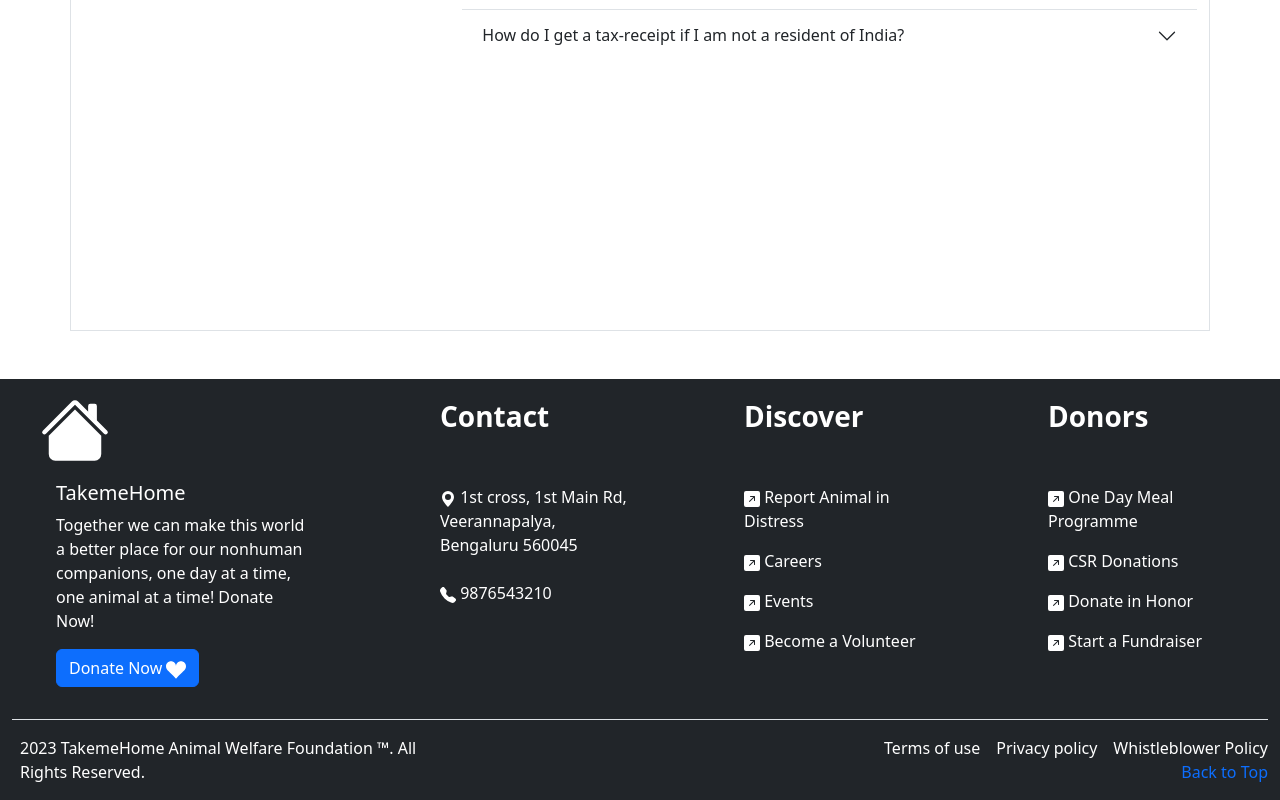
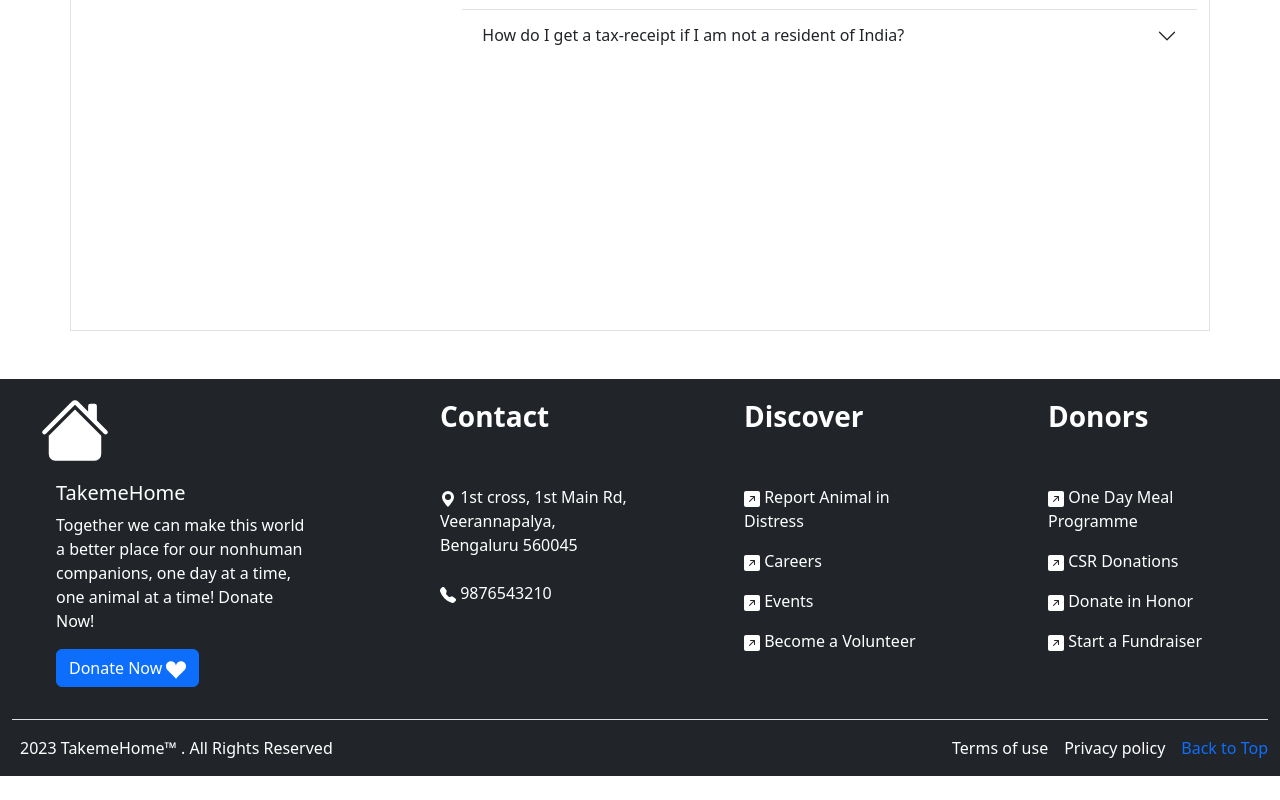
Before and after one commit to saurabh7nt/takemehome, a React (Create React App) app: page /faq in a window 1280 px wide. Shown: the part 555-1355 px from the top of the page. After the commit the page ends 1331 px from the top, so only its background shows below. Built offline with nearby package versions, Linux system fonts and the light colour scheme.

Commit message:
Make changes in Footer.

```diff
--- a/src/Components/Footer/Footer.jsx
+++ b/src/Components/Footer/Footer.jsx
@@ -112,13 +112,12 @@ export default function Footer() {
                         <a href="/" class="mb-3 me-2 mb-md-0 text-muted text-decoration-none lh-1">
 
                         </a>
-                        <span class="mb-3 mb-md-0">2023 TakemeHome Animal Welfare Foundation ™. All Rights Reserved.</span>
+                        <span class="mb-3 mb-md-0">2023 TakemeHome™ . All Rights Reserved</span>
                     </div>
 
                     <ul class="nav col-md-4 justify-content-end list-unstyled d-flex">
                         <li class="ms-3"><Link className='text-reset text-decoration-none' href="#">Terms of use</Link></li>
                         <li class="ms-3"><Link className='text-reset text-decoration-none' href="#">Privacy policy</Link></li>
-                        <li class="ms-3"><Link className='text-reset text-decoration-none' href="">Whistleblower Policy</Link></li>
                         <li class="ms-3"><a className=' text-decoration-none' href="#">Back to Top</a></li>
                     </ul>
                 </footer>
```
Also changed, not shown: 7 other files (tests, documents, lock files or other folders).
